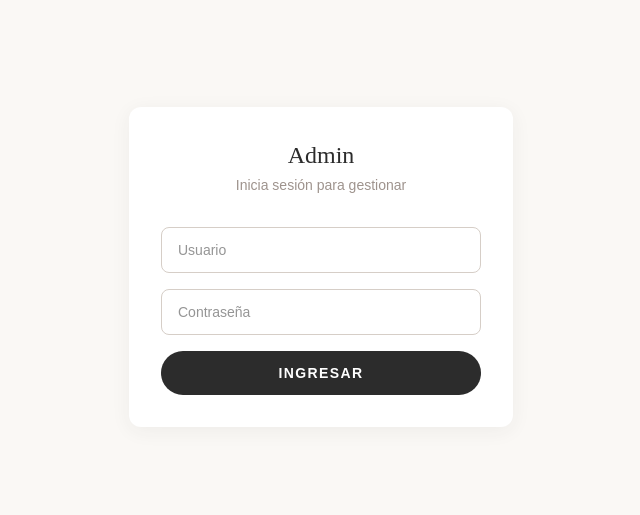
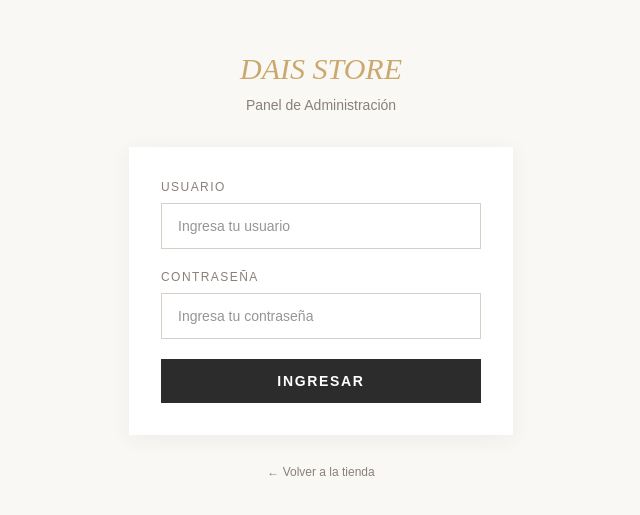
Before and after one commit to jesus3131/Dais-Store, a React (Vite) app in the folder landing-react/: page /admin/login in a window 1280 px wide. Shown: the part 133-648 px from the top of the page, without its empty margins (319-959 px from the left). Built offline with nearby package versions, Linux system fonts and the light colour scheme.

Commit message:
fix: admin login now redirects to dashboard + visible Admin button in header

```diff
--- a/landing-react/src/components/admin/AdminLogin.jsx
+++ b/landing-react/src/components/admin/AdminLogin.jsx
@@ -1,16 +1,20 @@
 import { useState } from 'react';
+import { useNavigate, Navigate, Link } from 'react-router-dom';
 import { useAuth } from '../../context/AuthContext.jsx';
 
 export default function AdminLogin() {
-  const { login } = useAuth();
+  const { login, isAuthenticated } = useAuth();
+  const navigate = useNavigate();
   const [username, setUsername] = useState('');
   const [password, setPassword] = useState('');
   const [error, setError] = useState('');
 
+  if (isAuthenticated) return <Navigate to="/admin" replace />;
+
   const handleSubmit = (e) => {
     e.preventDefault();
     if (login(username, password)) {
-      setError('');
+      navigate('/admin', { replace: true });
     } else {
       setError('Credenciales incorrectas');
     }
@@ -18,37 +22,43 @@ export default function AdminLogin() {
 
   return (
     <div className="min-h-screen bg-[var(--color-surface)] flex items-center justify-center px-4">
-      <form onSubmit={handleSubmit} className="w-full max-w-sm bg-white p-8 rounded-xl luxury-shadow">
+      <div className="w-full max-w-sm">
         <div className="text-center mb-8">
-          <h1 className="font-headline text-2xl text-[var(--color-on-surface)]">Admin</h1>
-          <p className="font-manrope text-sm text-[var(--color-outline)] mt-1">Inicia sesión para gestionar</p>
+          <Link to="/" className="font-headline text-3xl italic text-[var(--color-gold)] hover:opacity-80 transition-opacity">DAIS STORE</Link>
+          <p className="font-manrope text-sm text-[var(--color-warm-gray)] mt-2">Panel de Administración</p>
         </div>
+        <form onSubmit={handleSubmit} className="bg-white p-8 luxury-shadow">
           {error && (
-          <p className="font-manrope text-sm text-red-500 mb-4 text-center">{error}</p>
+            <div className="flex items-center gap-2 mb-6 p-3 bg-red-50 text-red-600 font-manrope text-sm">
+              <span className="material-symbols-outlined text-[18px]">error</span>
+              {error}
+            </div>
           )}
-        <div className="space-y-4">
-          <input
-            type="text"
-            placeholder="Usuario"
-            value={username}
-            onChange={(e) => setUsername(e.target.value)}
-            className="w-full px-4 py-3 rounded-lg border border-[var(--color-outline-variant)] font-manrope text-sm focus:outline-none focus:border-[var(--color-primary)] transition-colors"
-          />
-          <input
-            type="password"
-            placeholder="Contraseña"
-            value={password}
-            onChange={(e) => setPassword(e.target.value)}
-            className="w-full px-4 py-3 rounded-lg border border-[var(--color-outline-variant)] font-manrope text-sm focus:outline-none focus:border-[var(--color-primary)] transition-colors"
-          />
-          <button
-            type="submit"
-            className="w-full py-3 bg-[var(--color-primary)] text-white font-manrope font-semibold text-sm uppercase tracking-[0.1em] rounded-full hover:bg-[var(--color-on-tertiary-container)] transition-all"
-          >
+          <div className="space-y-5">
+            <div>
+              <label className="block font-manrope text-xs uppercase tracking-[0.12em] text-[var(--color-warm-gray)] mb-2">Usuario</label>
+              <input type="text" value={username} placeholder="Ingresa tu usuario"
+                onChange={(e) => { setUsername(e.target.value); setError(''); }}
+                className="w-full px-4 py-3 border border-[var(--color-outline-variant)] font-manrope text-sm focus:outline-none focus:border-[var(--color-gold)] transition-colors" />
+            </div>
+            <div>
+              <label className="block font-manrope text-xs uppercase tracking-[0.12em] text-[var(--color-warm-gray)] mb-2">Contraseña</label>
+              <input type="password" value={password} placeholder="Ingresa tu contraseña"
+                onChange={(e) => { setPassword(e.target.value); setError(''); }}
+                className="w-full px-4 py-3 border border-[var(--color-outline-variant)] font-manrope text-sm focus:outline-none focus:border-[var(--color-gold)] transition-colors" />
+            </div>
+            <button type="submit"
+              className="w-full py-3 bg-[var(--color-charcoal)] text-white font-manrope font-semibold text-sm uppercase tracking-[0.12em] hover:bg-[var(--color-gold)] transition-all duration-300">
               Ingresar
             </button>
           </div>
         </form>
+        <p className="text-center mt-6">
+          <Link to="/" className="font-manrope text-xs text-[var(--color-warm-gray)] hover:text-[var(--color-gold)] transition-colors">
+            ← Volver a la tienda
+          </Link>
+        </p>
+      </div>
     </div>
   );
 }
--- a/landing-react/src/components/layout/Header.jsx
+++ b/landing-react/src/components/layout/Header.jsx
@@ -31,8 +31,13 @@ export default function Header() {
           <div className="absolute left-1/2 -translate-x-1/2 cursor-pointer" onClick={() => scrollTo('hero')}>
             <span className="font-headline text-xl italic text-[var(--color-gold)]">DAIS STORE</span>
           </div>
-          <div className="flex items-center gap-2">
-            <Link to="/admin/login" className="p-2 hover:opacity-60 transition-opacity" title="Admin">
+          <div className="flex items-center gap-3">
+            <Link to="/admin/login"
+              className="hidden lg:inline-flex items-center gap-1.5 px-3 py-1.5 border border-[var(--color-outline-variant)] text-[10px] font-manrope uppercase tracking-[0.15em] text-[var(--color-warm-gray)] hover:border-[var(--color-gold)] hover:text-[var(--color-gold)] transition-all">
+              <span className="material-symbols-outlined text-[14px]">lock</span>
+              Admin
+            </Link>
+            <Link to="/admin/login" className="lg:hidden p-2 hover:opacity-60 transition-opacity" title="Admin">
               <span className="material-symbols-outlined text-[var(--color-on-surface-variant)] text-[20px]">lock</span>
             </Link>
             <button className="relative p-2" onClick={toggleCart}>
```
Lines whose indentation alone changed are shown as unchanged.
